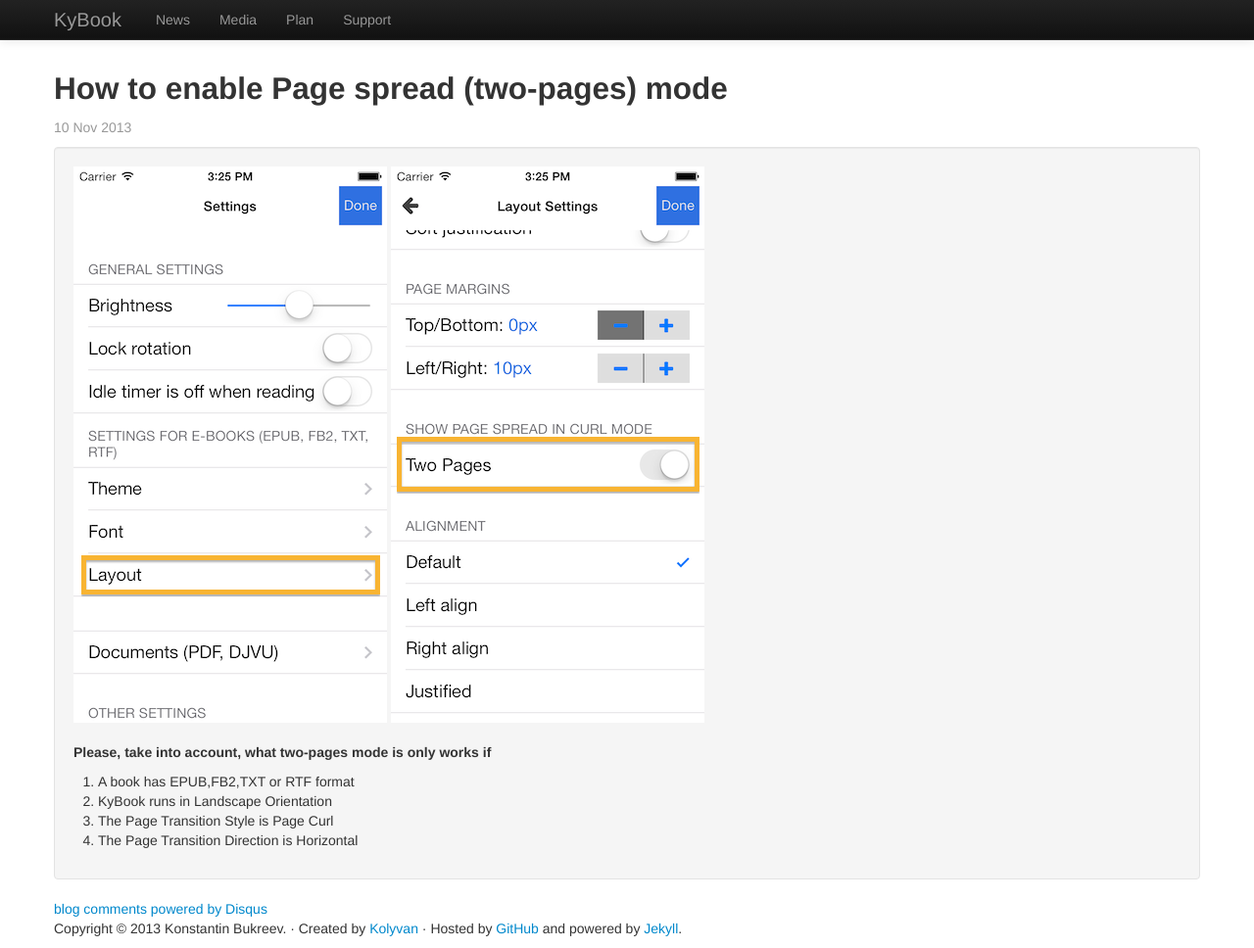
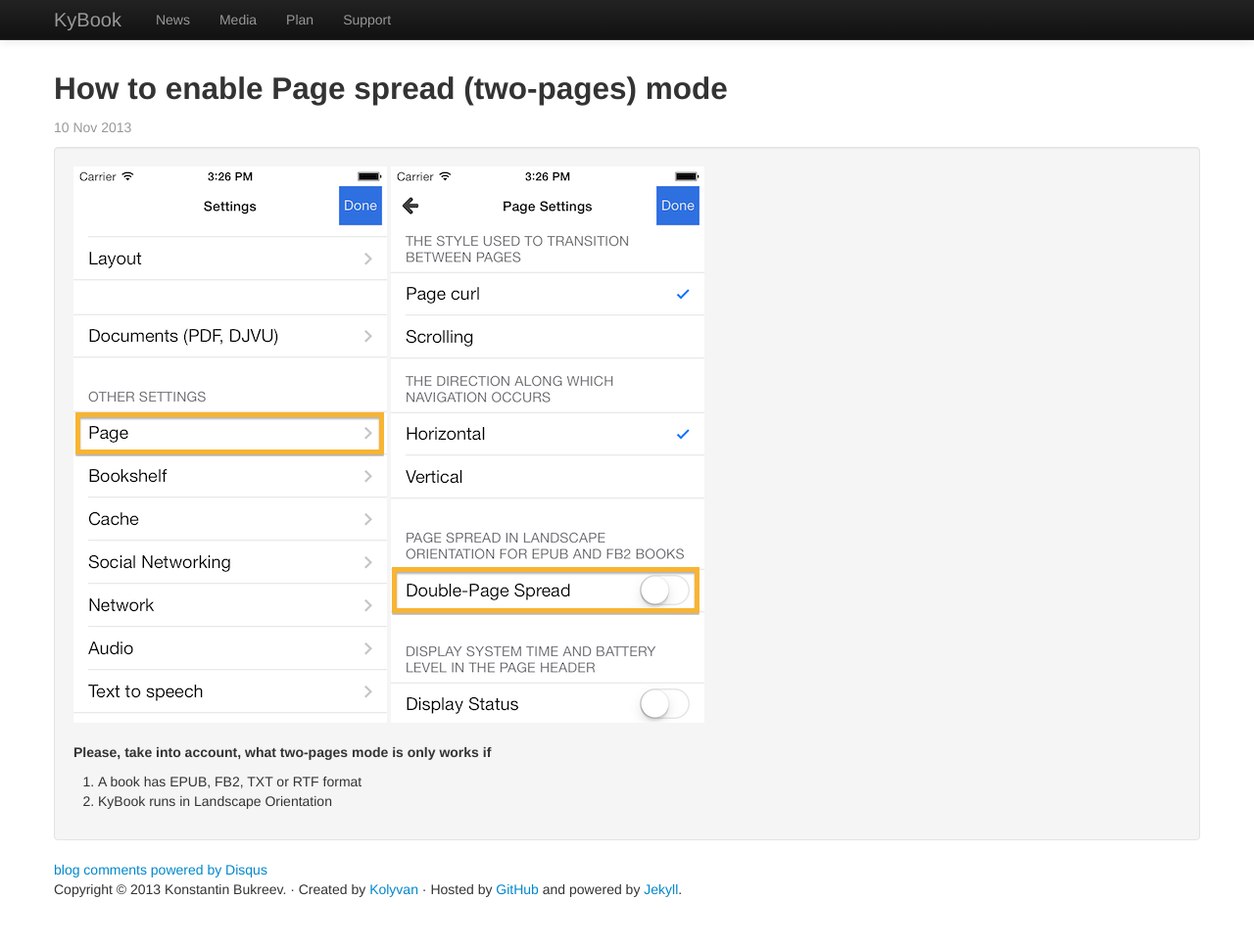
Before and after one commit to kolyvan/kolyvan.github.com, a Jekyll site: the page built from kybook/faq/_posts/2013-11-10-page-spread.html, in a window 1280 px wide and 968 px high. Shown: the whole window at 98% size. Built offline with Jekyll 4.4.1, drawn with Linux system fonts in a browser that asks for light colours; nearby versions of some CDN libraries; comment, search, counter and statistics services are not loaded.

Commit message:
update kybook news and support

```diff
--- a/kybook/faq/_posts/2013-07-22-text-to-speech.html
+++ b/kybook/faq/_posts/2013-07-22-text-to-speech.html
@@ -1,6 +1,6 @@
 ---
 layout: kybook_post
-title: How to start text-to-speech?
+title: How to start text-to-speechon on iOS 6?
 ---
 
 <div>
--- a/kybook/faq/_posts/2013-11-10-page-spread.html
+++ b/kybook/faq/_posts/2013-11-10-page-spread.html
@@ -13,8 +13,6 @@
 <p><strong>Please, take into account, what two-pages mode is only works if</strong></p>
 
 <ol>
-<li>A book has EPUB,FB2,TXT or RTF format</li>
+<li>A book has EPUB, FB2, TXT or RTF format</li>
 <li>KyBook runs in Landscape Orientation</li>
-<li>The Page Transition Style is Page Curl</li>
-<li>The Page Transition Direction is Horizontal</li>
 </ol>
```
Also changed, not shown: kybook/news/_posts/2013-11-20-appstore152.html (added, +19 -0 lines), assets/kybook/posts/faq/2013-11-10-page-spread-1.png, assets/kybook/posts/faq/2013-11-10-page-spread-2.png.
